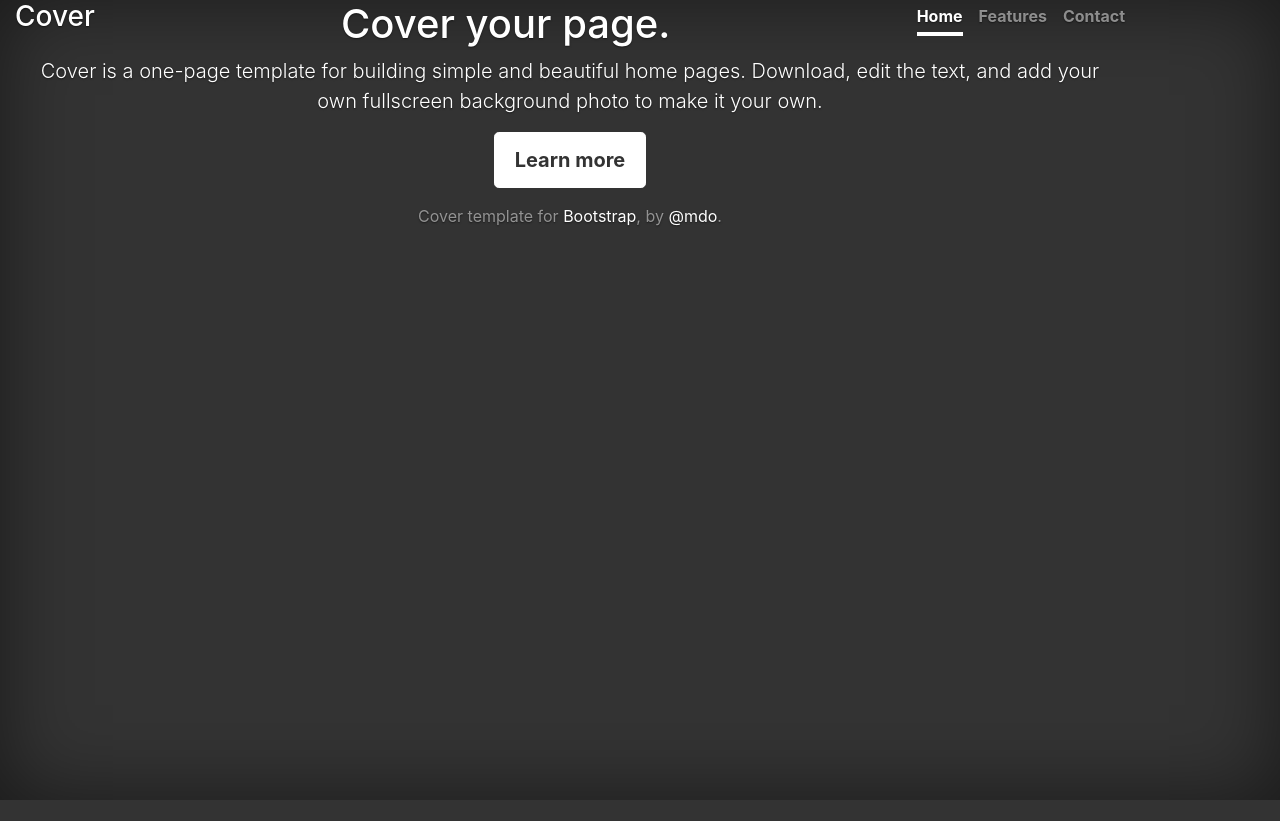
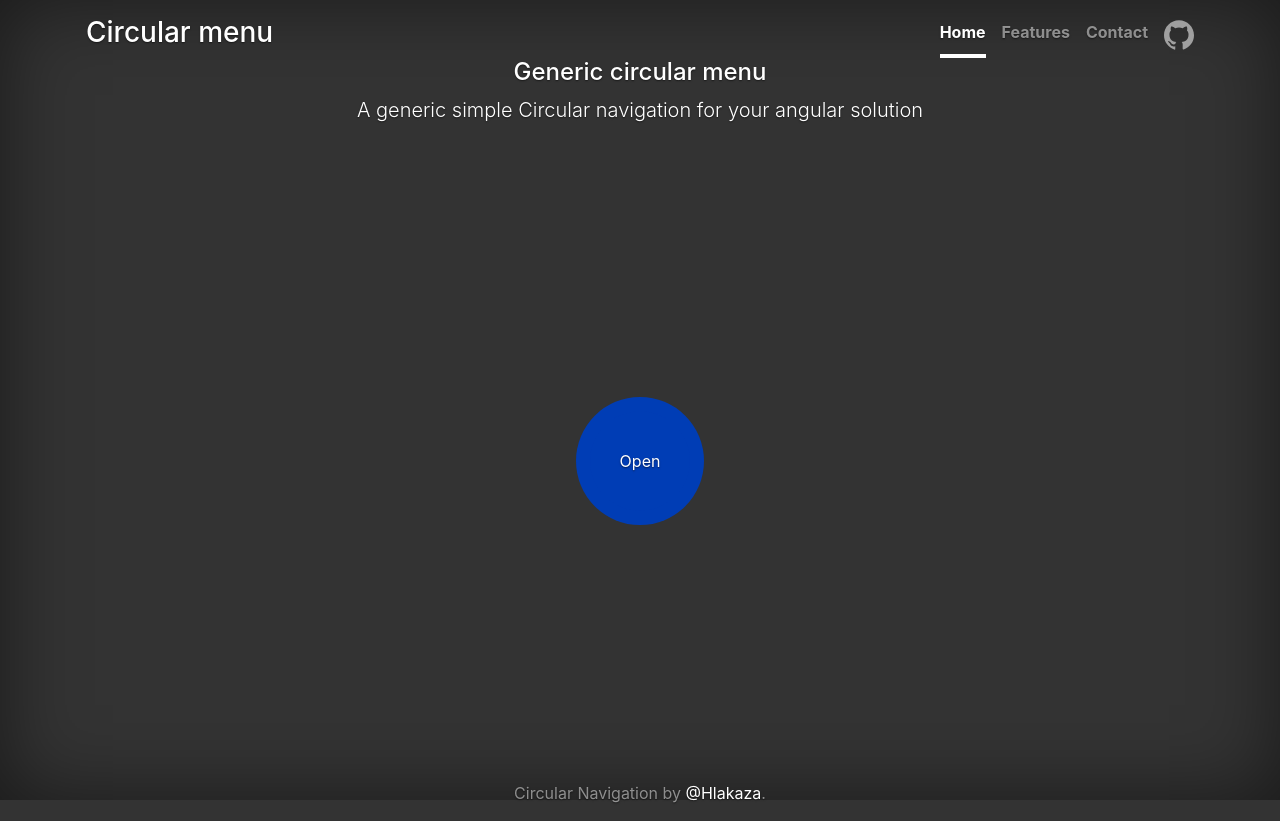
Before and after one commit to Hlakaza/circular-nav, an Angular app: page / in a window 1280 px wide. Before the commit the page ends 800 px from the top, so only its background shows below. Built offline with nearby package versions, Linux system fonts and the light colour scheme.

Commit message:
refactor(nav): extend nav component to the app component

```diff
--- a/src/app/app.component.html
+++ b/src/app/app.component.html
@@ -1,26 +1,30 @@
-<div class="container">
+<div class="container  d-flex h-100 p-3 mx-auto flex-column">
   <header class="masthead mb-auto">
     <div class="inner">
-      <h3 class="masthead-brand">Cover</h3>
+      <h3 class="masthead-brand">Circular menu</h3>
       <nav class="nav nav-masthead justify-content-center">
         <a class="nav-link active" href="#">Home</a>
         <a class="nav-link" href="#">Features</a>
         <a class="nav-link" href="#">Contact</a>
+        <a class="nav-link" href="https://github.com/Hlakaza/circular-nav"><svg role="img" viewBox="0 0 24 24" xmlns="http://www.w3.org/2000/svg"><title>GitHub icon</title><path d="M12 .297c-6.63 0-12 5.373-12 12 0 5.303 3.438 9.8 8.205 11.385.6.113.82-.258.82-.577 0-.285-.01-1.04-.015-2.04-3.338.724-4.042-1.61-4.042-1.61C4.422 18.07 3.633 17.7 3.633 17.7c-1.087-.744.084-.729.084-.729 1.205.084 1.838 1.236 1.838 1.236 1.07 1.835 2.809 1.305 3.495.998.108-.776.417-1.305.76-1.605-2.665-.3-5.466-1.332-5.466-5.93 0-1.31.465-2.38 1.235-3.22-.135-.303-.54-1.523.105-3.176 0 0 1.005-.322 3.3 1.23.96-.267 1.98-.399 3-.405 1.02.006 2.04.138 3 .405 2.28-1.552 3.285-1.23 3.285-1.23.645 1.653.24 2.873.12 3.176.765.84 1.23 1.91 1.23 3.22 0 4.61-2.805 5.625-5.475 5.92.42.36.81 1.096.81 2.22 0 1.606-.015 2.896-.015 3.286 0 .315.21.69.825.57C20.565 22.092 24 17.592 24 12.297c0-6.627-5.373-12-12-12"/></svg></a>
       </nav>
     </div>
   </header>
 
-<main role="main" class="inner cover">
-  <h1 class="cover-heading">Cover your page.</h1>
-  <p class="lead">Cover is a one-page template for building simple and beautiful home pages. Download, edit the text, and add your own fullscreen background photo to make it your own.</p>
-  <p class="lead">
-    <a href="#" class="btn btn-lg btn-secondary">Learn more</a>
-  </p>
-</main>
+  <main role="main" class="inner cover">
+    <h4 class="cover-heading">Generic circular menu</h4>
+    <p class="lead">A generic simple Circular navigation for your angular solution </p>
+  </main>
+
+  <div class="row">
+    <div class="col position-relative d-flex justify-content-center align-center">
+        <app-menu></app-menu>
+    </div>
+  </div>
 
 <footer class="mastfoot mt-auto">
   <div class="inner">
-    <p>Cover template for <a href="https://getbootstrap.com/">Bootstrap</a>, by <a href="https://twitter.com/mdo">@mdo</a>.</p>
+    <p>Circular Navigation by <a href="https://github.com/Hlakaza">@Hlakaza</a>.</p>
   </div>
 </footer>
 </div>
--- a/src/app/menu/menu.component.html
+++ b/src/app/menu/menu.component.html
@@ -1,9 +1,9 @@
 <div class="circular-menu" [class.active]="isOpen">
   <ul class="menu-wraper">
       <li (click)="toggle()" class="floating-btn">
-       Center
+        {{ isOpen ? 'Close' :  'Open'}}
       </li>
-      <li [routerLink]="[nav?.url]" data-aos="zoom-in" class="menu-item" *ngFor="let nav of navList">
+      <li [routerLink]="[nav?.url]" class="menu-item" *ngFor="let nav of navList">
           <span>{{nav?.title}}</span>
       </li>
   </ul>
--- a/src/styles.scss
+++ b/src/styles.scss
@@ -35,6 +35,20 @@ a:hover {
   border: .05rem solid #fff;
 }
 
+.nav-link {
+    svg {
+        overflow: hidden;
+        vertical-align: middle;
+        width: 30px;
+        height: 30px;
+        fill: rgba(221, 221, 221, 0.65);
+    }
+    &:hover{
+       svg {
+           fill: #fff;
+       }
+    }
+}
 
 /*
  * Base structure
@@ -47,8 +61,6 @@ body {
 }
 
 body {
-  display: -ms-flexbox;
-  display: flex;
   color: #fff;
   text-shadow: 0 .05rem .1rem rgba(0, 0, 0, .5);
   box-shadow: inset 0 0 5rem rgba(0, 0, 0, .5);
```
